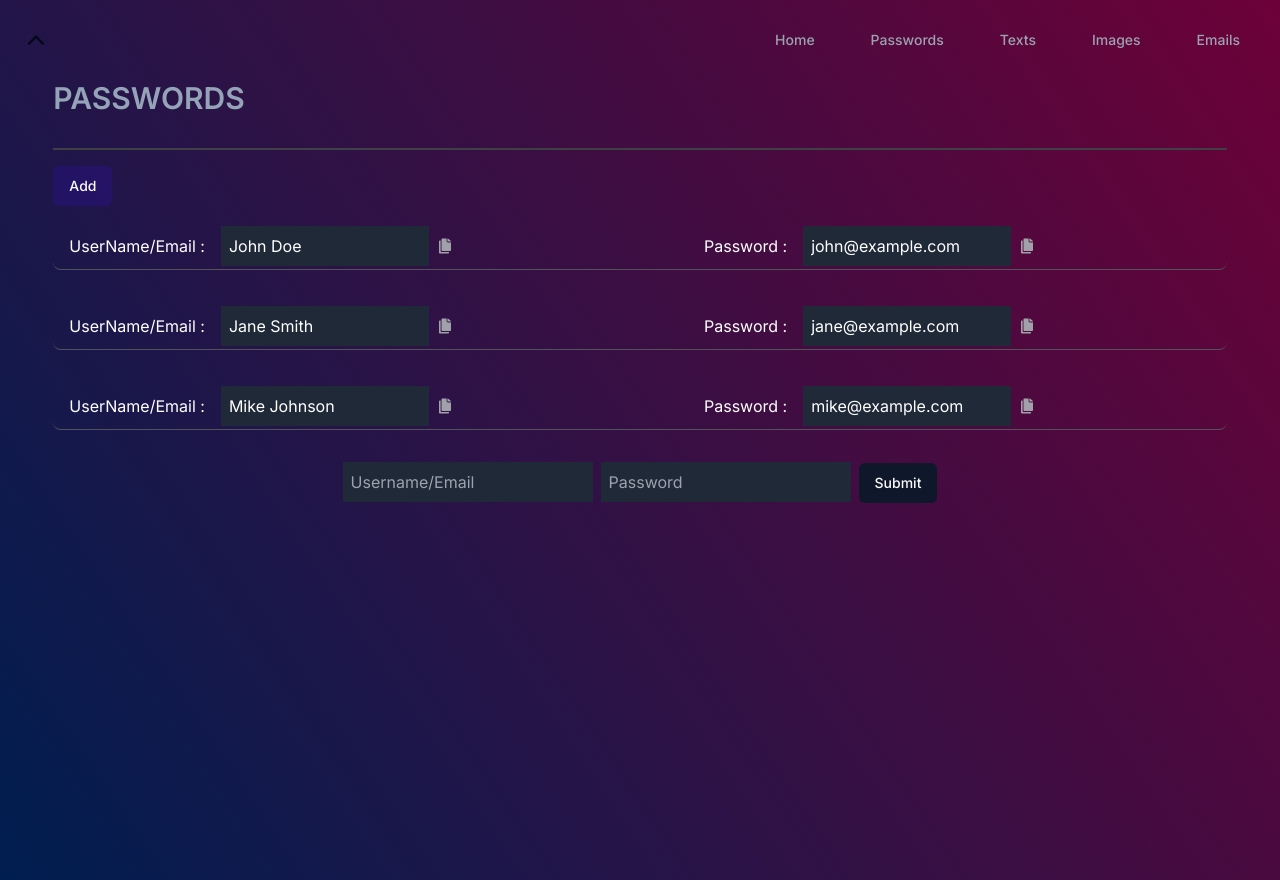
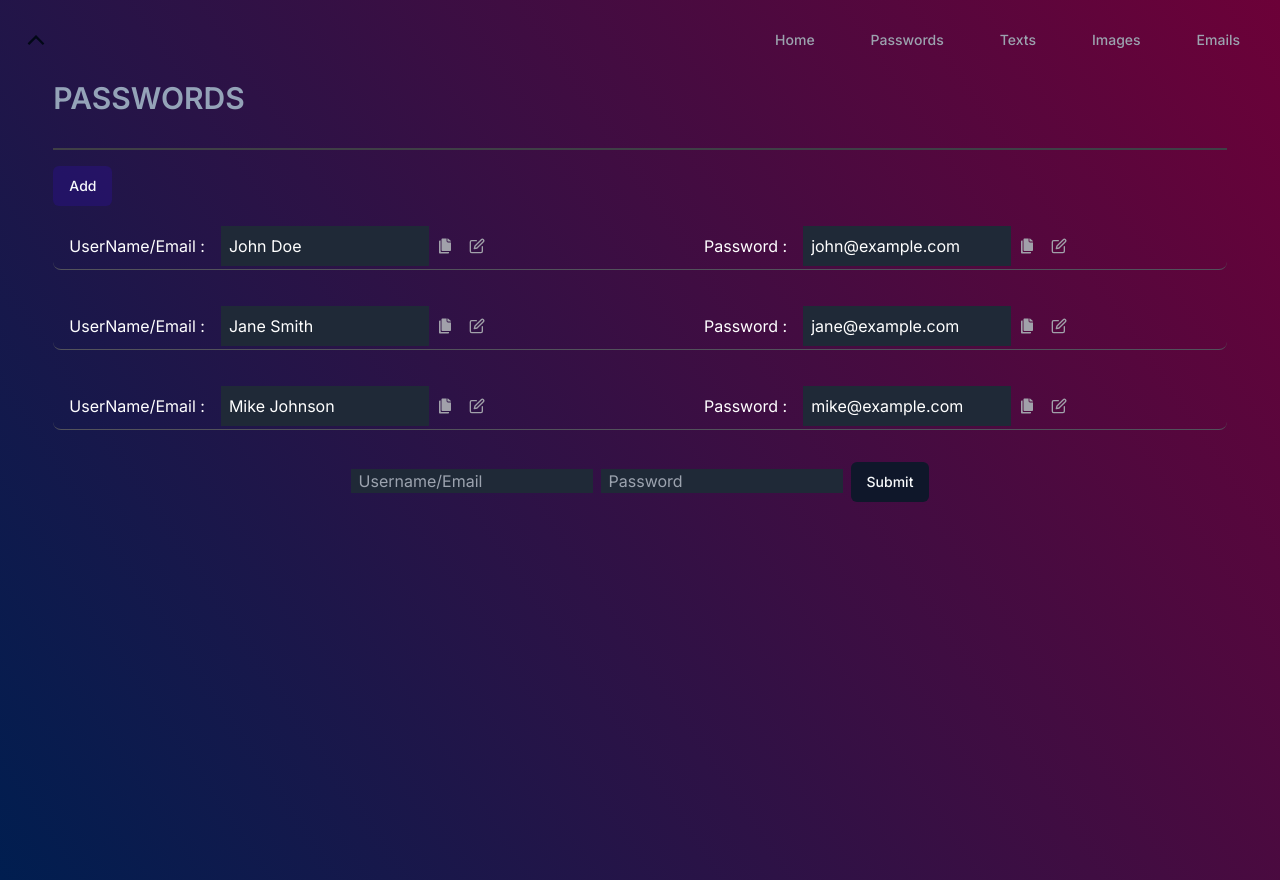
Before and after one commit to azmisal/Savior, a Next.js app: page /passwords in a window 1280 px wide. Both pictures are taken after a click on the button "Add". Built offline with nearby package versions, Linux system fonts and the light colour scheme; a web font is replaced by a local one.

Commit message:
password page only integration left

```diff
--- a/src/app/passwords/page.tsx
+++ b/src/app/passwords/page.tsx
@@ -5,6 +5,8 @@ import { Button } from "@/components/ui/button";
 import { IoMdCheckmarkCircleOutline } from "react-icons/io";
 import { IoIosCopy } from "react-icons/io";
 import SpinLoader from "../Components/SpinLoader";
+import { FiEdit } from "react-icons/fi";
+
 interface User {
   id: number;
   username: string;
@@ -21,7 +23,8 @@ export default function Password() {
   ]);
   const [newUser, setNewUser] = useState<User>({ id: 0, username: '', password: '' });
   const [loading, setLoading] = useState<boolean>(false);
-
+  const [editUser, setEditUser] = useState<User | null>(null);
+  const [edit, setEdit] = useState<String | false>(false);
   const handleIconClick = (index: string) => {
     setClickedIndex(index);
     if (index != null) {
@@ -33,7 +36,27 @@ export default function Password() {
   const handleInputChange = (e: React.ChangeEvent<HTMLInputElement>) => {
     const { name, value } = e.target;
     setNewUser({ ...newUser, [name]: value });
+  };
+
+  const handleEditInputChange = (e: React.ChangeEvent<HTMLInputElement>) => {
+    const { name, value } = e.target;
+    if (editUser) {
+      setEditUser({ ...editUser, [name]: value });
     }
+  };
+
+  const handleEdit = (user: User , val:string) => {
+    setEditUser(user);
+    setEdit(val);
+  };
+
+  const handleSave = () => {
+    if (editUser) {
+      setUsers(users.map(user => (user.id === editUser.id ? editUser : user)));
+      setEditUser(null);
+      setEdit(false);
+    }
+  };
 
   const handleSubmit = () => {
     if (newUser.username && newUser.password) {
@@ -45,13 +68,12 @@ export default function Password() {
         setAddUser(false);
       }, 3000);
     }
-  }
+  };
 
   return (
     <div className={`${Style.Password} text-left h-screen flex items-center flex-col`}>
       <div className="w-11/12 text-left">
         <h1 className="text-slate-400 uppercase font-semibold text-3xl mb-8">Passwords</h1>
-
         <div className="border-b-2 border-zinc-700 mb-4" />
         <Button className="bg-custom-blue mb-4" title="New Password" onClick={() => setAddUser(true)}>Add</Button>
       </div>
@@ -61,8 +83,7 @@ export default function Password() {
         </div>
       ) : (
         <>
-          {users.map((user) => {
-            return (
+          {users.map((user) => (
             <div
               className={`${Style.card} h-12 flex w-11/12 items-center mb-8 border-b border-zinc-600 rounded-lg`}
               key={user.id}
@@ -70,40 +91,77 @@ export default function Password() {
               <div className={`${Style.username} flex w-1/2 mr-32 items-center`}>
                 <h1 className="text-white ml-4 mr-2 flex items-center">
                   UserName/Email :{' '}
+                  {editUser?.id === user.id ? (
+                    <input
+                      type="text"
+                      name="username"
+                      value={editUser.username}
+                      onChange={handleEditInputChange}
+                      className="w-52 p-2  bg-gray-800 text-white ml-4"
+                    />
+                  ) : (
                     <span className="w-52 p-2 bg-gray-800 overflow-x-hidden block ml-4">
                       {user.username}
                     </span>
+                  )}
                 </h1>
                 {clickedIndex === user.username ? (
-                    <IoMdCheckmarkCircleOutline className="text-green-500 cursor-pointer" />
+                  <IoMdCheckmarkCircleOutline className="text-green-500 cursor-pointer mr-4 " />
                 ) : (
                   <IoIosCopy
-                      className="text-zinc-400 cursor-pointer active:text-black"
+                    className="text-zinc-400 cursor-pointer active:text-black mr-4 "
                     title="Copy"
                     onClick={() => handleIconClick(user.username)}
+                  />
+                )}
+                {edit===user.username ? (
+                  <Button className="" onClick={handleSave}>Save</Button>
+                ) : (
+                  <FiEdit
+                    className="text-zinc-400 cursor-pointer active:text-black"
+                    title="Edit"
+                    onClick={() => handleEdit(user,user.username)}
                   />
                 )}
               </div>
               <div className={`${Style.password} flex items-center w-1/2`}>
                 <h1 className="text-white flex items-center">
                   Password :{' '}
+                  {editUser?.id === user.id ? (
+                    <input
+                      type="text"
+                      name="password"
+                      value={editUser.password}
+                      onChange={handleEditInputChange}
+                      className="w-52 p-2 mr-2 bg-gray-800 text-white ml-4"
+                    />
+                  ) : (
                     <span className="w-52 p-2 mr-2 bg-gray-800 overflow-x-hidden block ml-4">
                       {user.password}
                     </span>
+                  )}
                 </h1>
                 {clickedIndex === user.password ? (
-                    <IoMdCheckmarkCircleOutline className="text-green-500 cursor-pointer" />
+                  <IoMdCheckmarkCircleOutline className="text-green-500 cursor-pointer mr-4 " />
                 ) : (
                   <IoIosCopy
-                      className="text-zinc-400 cursor-pointer active:text-black"
+                    className="text-zinc-400 cursor-pointer active:text-black mr-4 "
                     title="Copy"
                     onClick={() => handleIconClick(user.password)}
                   />
                 )}
+                {edit === user.password ? (
+                  <Button onClick={handleSave}>Save</Button>
+                ) : (
+                  <FiEdit
+                    className="text-zinc-400 cursor-pointer active:text-black"
+                    title="Edit"
+                    onClick={() => handleEdit(user,user.password)}
+                  />
+                )}
               </div>
             </div>
-            );
-          })}
+          ))}
           {addUser && (
             <div className="addNew">
               <input
@@ -112,7 +170,7 @@ export default function Password() {
                 name="username"
                 value={newUser.username}
                 onChange={handleInputChange}
-                className="p-2 mr-2 bg-gray-800 text-white"
+                className="pl-2 mr-2 bg-gray-800 text-white"
               />
               <input
                 type="password"
@@ -120,7 +178,7 @@ export default function Password() {
                 name="password"
                 value={newUser.password}
                 onChange={handleInputChange}
-                className="p-2 mr-2 bg-gray-800 text-white"
+                className="pl-2 mr-2 bg-gray-800 text-white"
               />
               <Button onClick={handleSubmit}>Submit</Button>
             </div>
--- a/tailwind.config.ts
+++ b/tailwind.config.ts
@@ -85,7 +85,13 @@ const config: Config = {
       },
       width:{
         'custom-box-hover':'95%',
-      }
+      },
+      transitionTimingFunction: {
+        'ease-in-out-linear': 'ease-in-out linear',
+      },
+      transitionDuration: {
+        '1000': '1000ms',
+      },
     },
 
   },
```
Lines whose indentation alone changed are shown as unchanged.
